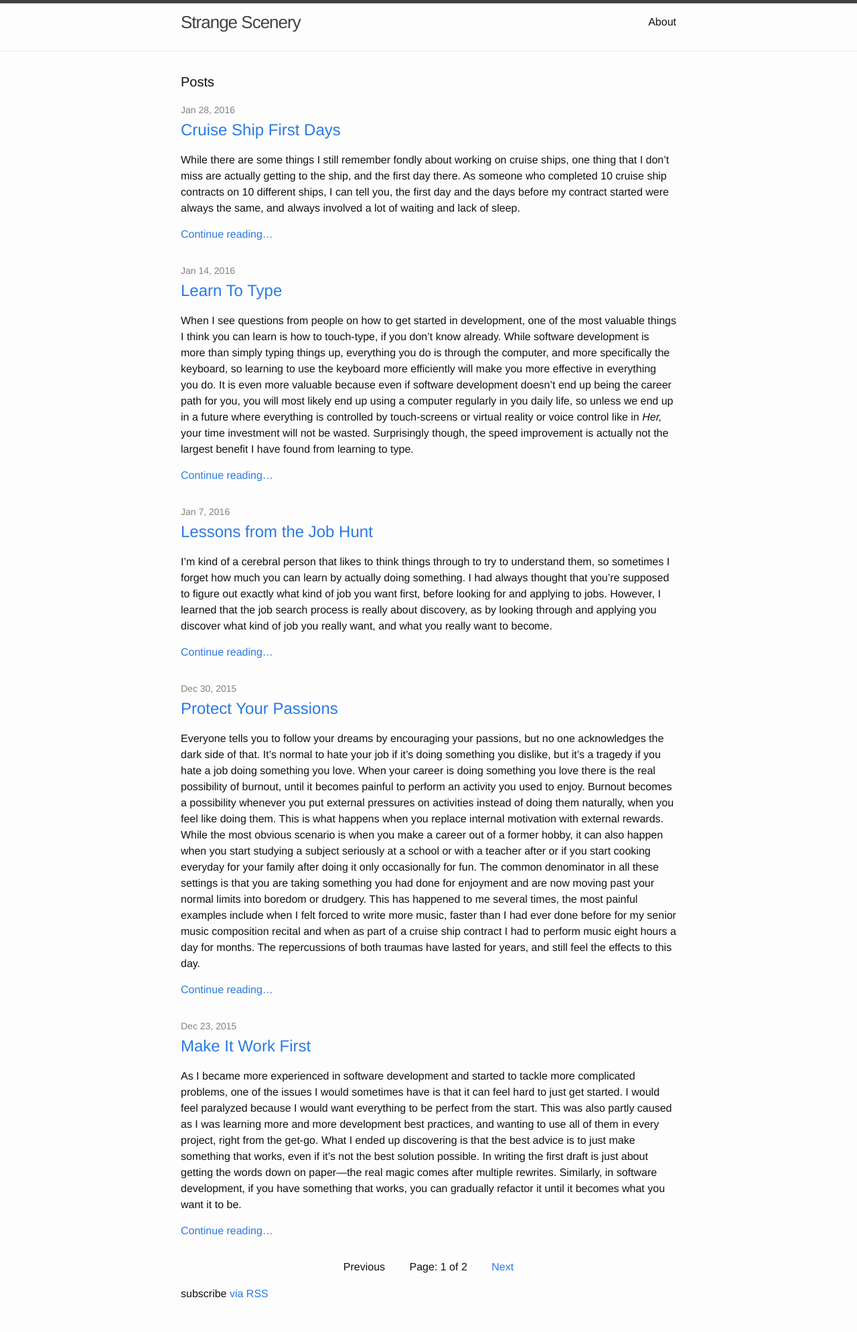
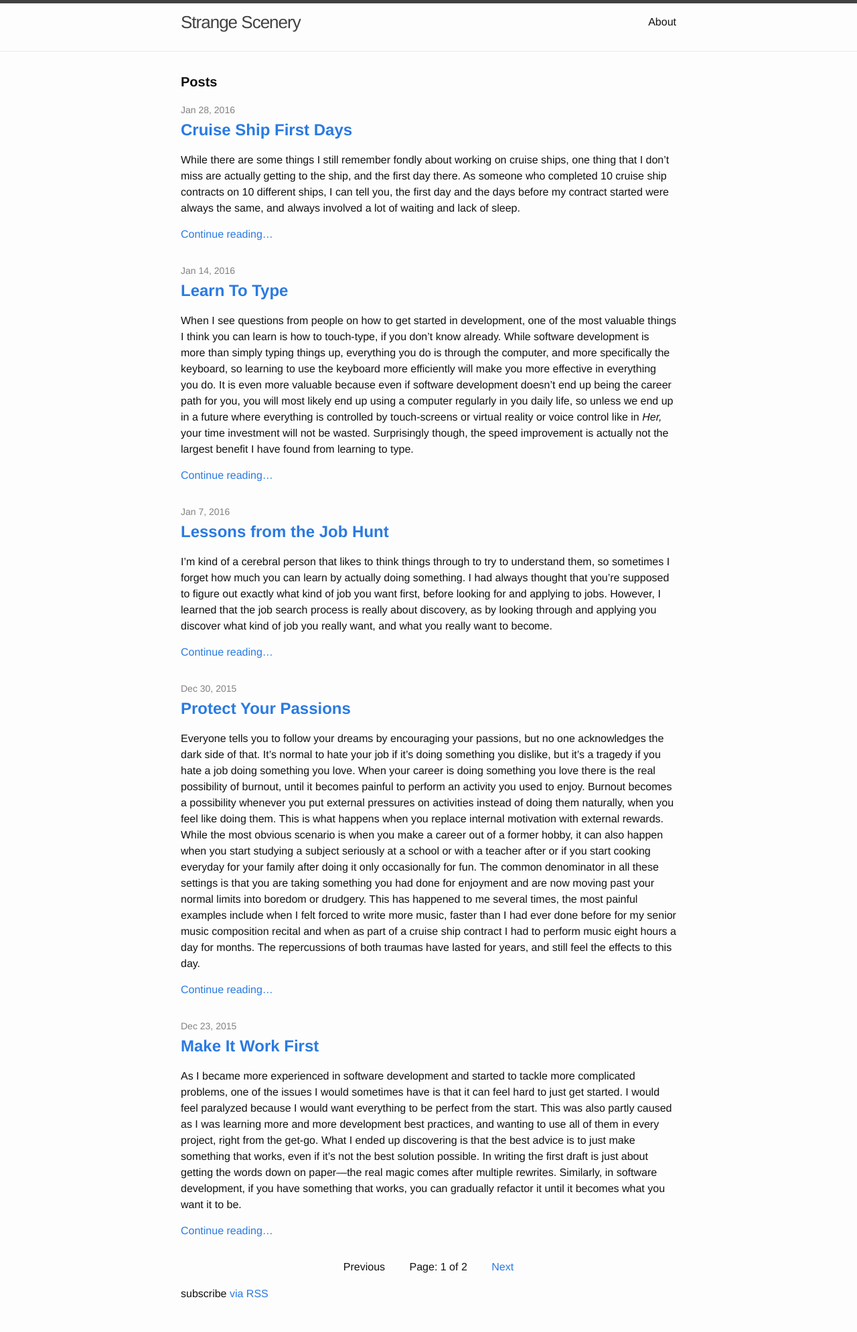
Before and after one commit to allen-garvey/bitter-polar-bear, a Jekyll site: the page built from index.html, in a window 1280 px wide. Shown: the whole page at 67% size. Built offline with Jekyll 4.4.1, drawn with Linux system fonts in a browser that asks for light colours; the list of posts is cut into pages by our own code.

Commit message:
set headings tags to bold by default

```diff
--- a/_sass/_base.scss
+++ b/_sass/_base.scss
@@ -82,7 +82,7 @@ li {
  * Headings
  */
 h1, h2, h3, h4, h5, h6 {
-    font-weight: $base-font-weight;
+    font-weight: bold;
 }
 
 h1{
```
